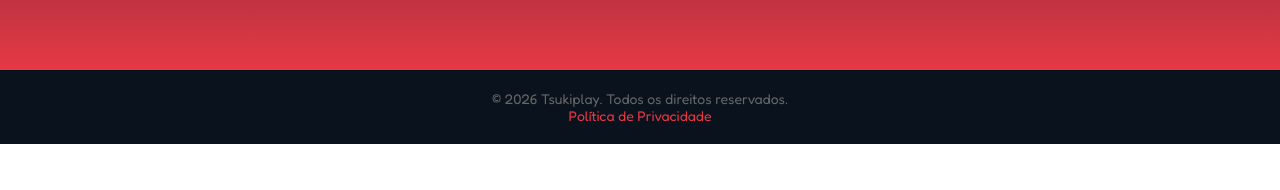
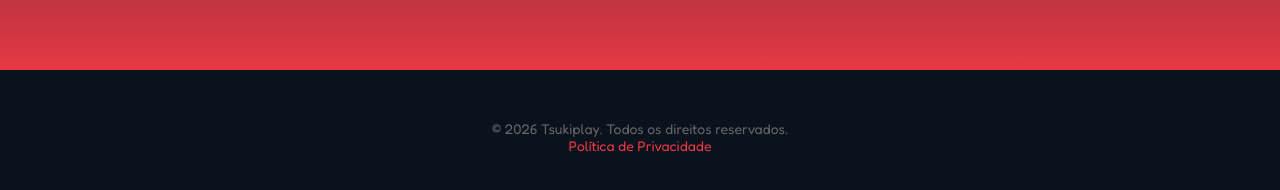
Before and after one commit to flow-apps/tsukiplay-web, a Next.js app: page / in a window 1280 px wide. Shown: the part 730-920 px from the top of the page. Before the commit the page ends 874 px from the top, so only its background shows below. Built offline with nearby package versions, Linux system fonts and the light colour scheme.

Commit message:
improve style

```diff
--- a/src/components/Footer/styles.module.css
+++ b/src/components/Footer/styles.module.css
@@ -7,6 +7,7 @@
   font-size: 14px;
   background-color: var(--color-shape);
   height: 100%;
+  padding: 5rem;
 }
 
 .footer a {
```
